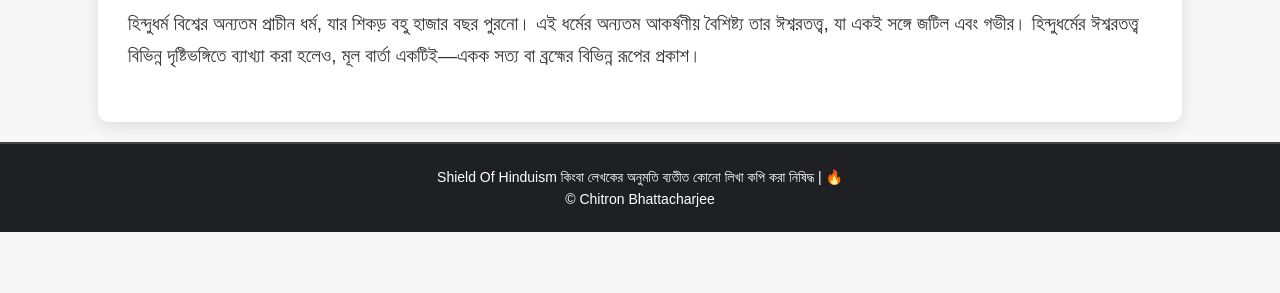
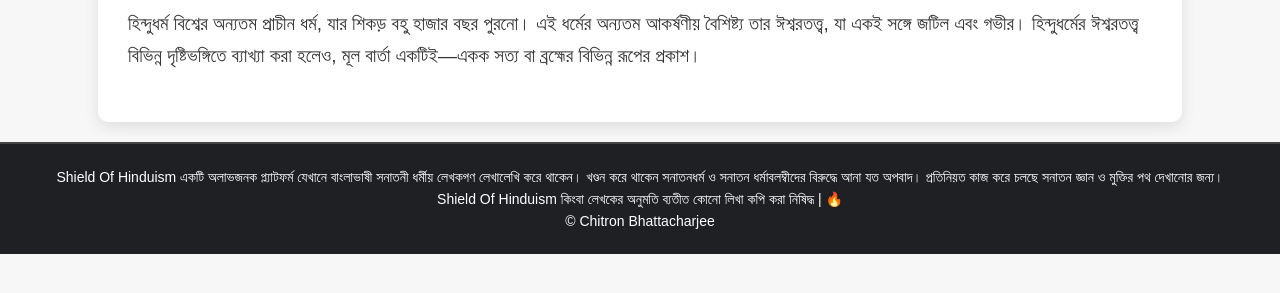
Before and after one commit to AdiBhaiAlpha/shieldofhinduism, a plain HTML site: page index.html in a window 1280 px wide. Shown: the part 229-522 px from the top of the page. Drawn offline with Linux system fonts and the light colour scheme.

Commit message:
Update footer.html

```diff
--- a/footer.html
+++ b/footer.html
@@ -1,4 +1,5 @@
 <footer class="site-footer">
+	<p>Shield Of Hinduism একটি অলাভজনক প্ল্যাটফর্ম যেখানে বাংলাভাষী সনাতনী ধর্মীয় লেখকগণ লেখালেখি করে থাকেন। খণ্ডন করে থাকেন সনাতনধর্ম ও সনাতন ধর্মাবলম্বীদের বিরুদ্ধে আনা যত অপবাদ। প্রতিনিয়ত কাজ করে চলছে সনাতন জ্ঞান ও মুক্তির পথ দেখানোর জন্য।</p>
     <p>Shield Of Hinduism কিংবা লেখকের অনুমতি ব্যতীত কোনো লিখা কপি করা নিষিদ্ধ | 🔥</p>
     <p>© Chitron Bhattacharjee</p>
 </footer>
```
